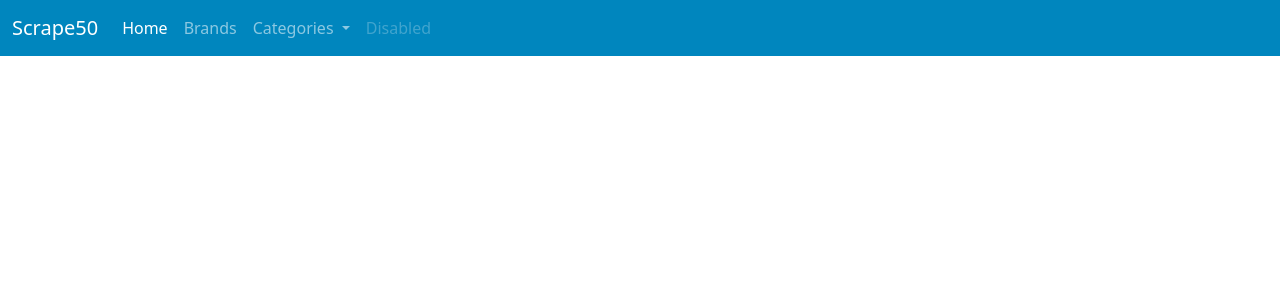
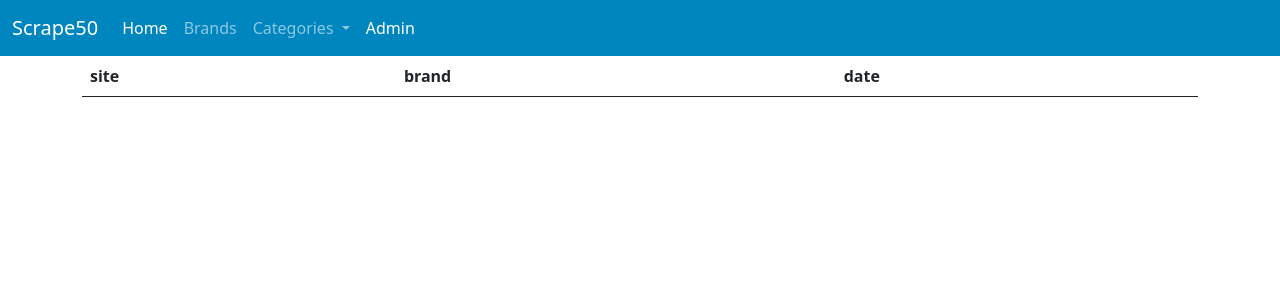
Before and after one commit to languephone/Scrape50, a Flask app: page /admin in a window 1280 px wide. Shown: the top 300 px of the page. Run offline with Flask 2, Linux system fonts and the light colour scheme; data that the repository does not hold is empty.

Commit message:
Added 'admin' route, but not yet properly running scraper.

```diff
--- a/application.py
+++ b/application.py
@@ -1,6 +1,7 @@
 from flask import Flask, render_template
 import csv
 import sqlite3
+from scrapers import LookFantastic, HouseOfFraser
 
 app = Flask(__name__)
 
@@ -11,16 +12,22 @@ def gbp(value):
 # Custom filter
 app.jinja_env.filters["gbp"] = gbp
 
-@app.route("/")
-def index():
-
+# Function to get distinct categories
+def get_category_list():
     # Create a database connection to a SQLite database
     db = sqlite3.connect('products.db')
     cur = db.cursor()
     cur.execute("""SELECT DISTINCT category FROM products""")
     categories = [x[0] for x in cur.fetchall()]
     db.close()
+    return categories
+
+@app.route("/")
+def index():
+
+    categories = get_category_list()
     return render_template("index.html", categories=categories)
+
 
 @app.route("/<string:category>")
 def category(category):
@@ -45,3 +52,55 @@ def category(category):
     products.sort(key = lambda i: float(i['price']))
 
     return render_template("category.html", category=category, products=products, brands=brands, categories=categories)
+
+
+@app.route("/brands")
+def brands():
+
+    # Create a database connection to a SQLite database
+    db = sqlite3.connect('products.db')
+    cur = db.cursor()
+    cur.execute("""SELECT brand, site, scrapedate FROM brands WHERE scrapedate=(SELECT MAX(scrapedate) FROM brands)""")
+    brand_rows = cur.fetchall()
+    cur.execute("""SELECT DISTINCT category FROM products""")
+    categories = [x[0] for x in cur.fetchall()]
+    db.close()
+
+    # TODO: filter brands by latest scrapedate, and pull first scrapedate for each brand
+
+    # Convert SQL response from list of tuples to list of dictionaries
+    brands = []
+    keys = ('brand', 'site', 'scrapedate')
+    for row in brand_rows:
+        brands.append(dict(zip(keys, row)))
+
+    #brands.sort(key = lambda i: i['brand'])
+
+    return render_template("brand.html", brands=brands, categories=categories)
+
+
+@app.route("/admin")
+def admin():
+
+    categories = get_category_list()
+    lf = LookFantastic()
+    lf.get_all_brands()
+
+    # Create a database connection to a SQLite database
+    db = sqlite3.connect('products.db')
+    cur = db.cursor()
+    cur.execute("""SELECT brand, site, scrapedate FROM brands WHERE scrapedate=(SELECT MAX(scrapedate) FROM brands)""")
+    brand_rows = cur.fetchall()
+    db.close()
+
+    # TODO: filter brands by latest scrapedate, and pull first scrapedate for each brand
+
+    # Convert SQL response from list of tuples to list of dictionaries
+    brands = []
+    keys = ('brand', 'site', 'scrapedate')
+    for row in brand_rows:
+        brands.append(dict(zip(keys, row)))
+
+    #brands.sort(key = lambda i: i['brand'])
+
+    return render_template("brand.html", brands=brands, categories=categories)
--- a/templates/layout.html
+++ b/templates/layout.html
@@ -41,7 +41,7 @@
                               </ul>
                         </li>
                         <li class="nav-item">
-                            <a class="nav-link disabled" href="#" tabindex="-1" aria-disabled="true">Disabled</a>
+                            <a class="nav-link active" href="/admin" tabindex="-1" aria-disabled="false">Admin</a>
                         </li>
                       </ul>
             </div>
```
